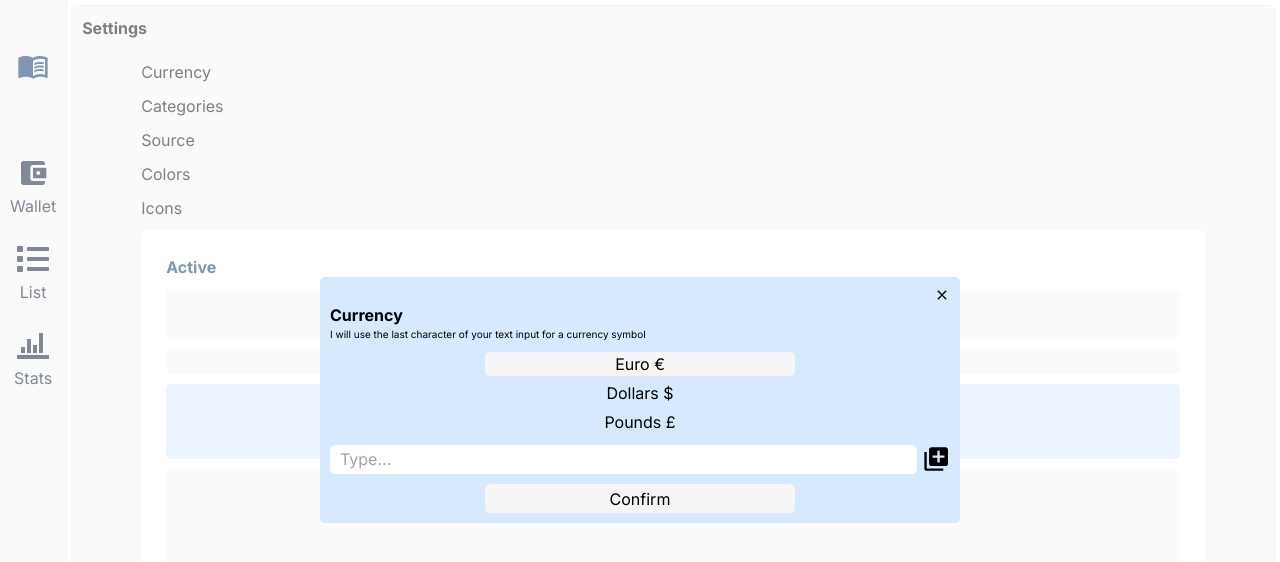
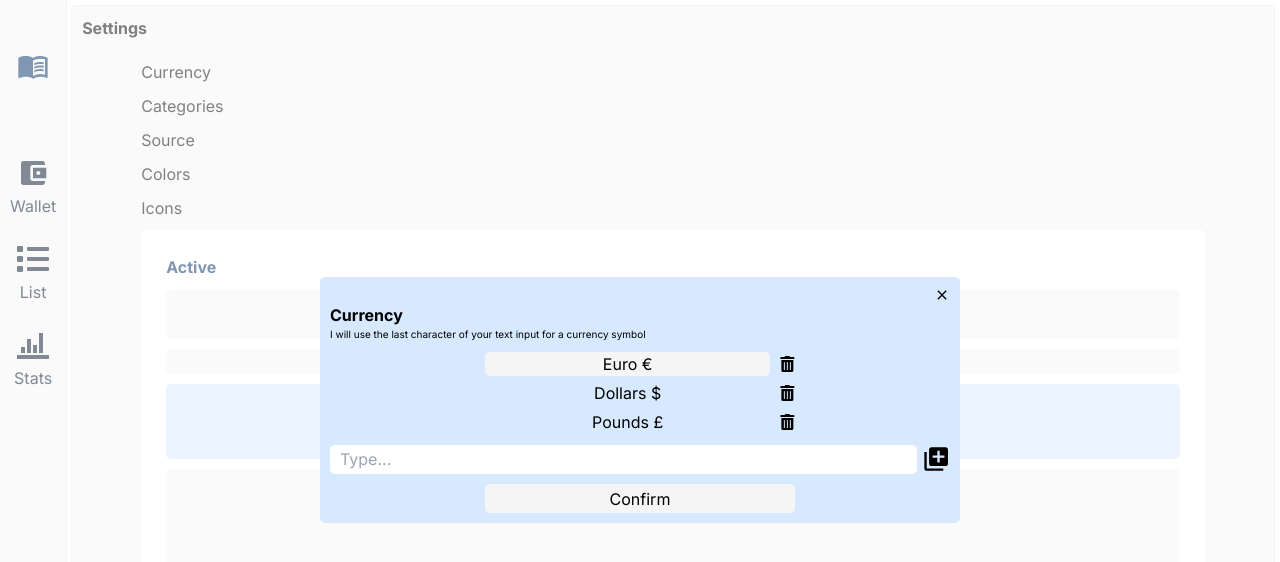
Before and after one commit to eimuciu/cash-tracker, a Next.js app: page /settings in a window 1280 px wide. Both pictures are taken after a click on the element "Currency". Shown: the top 562 px of the page. Built offline with nearby package versions, Linux system fonts and the light colour scheme.

Commit message:
adding remove currency feature

```diff
--- a/src/app/components/pages/settings/currencySetting/index.tsx
+++ b/src/app/components/pages/settings/currencySetting/index.tsx
@@ -2,6 +2,7 @@ import { useState, useRef, useEffect } from 'react';
 import { MdLibraryAdd } from 'react-icons/md';
 import { useThemeContext } from '@/app/store/themeStore';
 import { useDataContext } from '@/app/store/dataStore';
+import { FaTrashAlt } from 'react-icons/fa';
 
 interface Props {
   closeModal: () => void;
@@ -34,13 +35,17 @@ export default function CurrencySetting({ closeModal }: Props) {
     closeModal();
   };
 
+  const onRemoveCurrency = (curr: string) => {
+    setCurrenciesList((prev) => prev.filter((x) => x !== curr));
+  };
+
   return (
     <div className="flex flex-col items-center w-[100%] gap-[10px]">
       <div className="w-[50%] flex flex-col gap-[5px]">
         {currenciesList.map((x: any) => (
+          <div key={x} className="flex gap-[10px] items-center">
             <div
-            key={x}
-            className="text-center rounded-[5px] cursor-pointer"
+              className="text-center rounded-[5px] cursor-pointer w-[100%]"
               style={
                 x[x.length - 1] == activeCurrency
                   ? { backgroundColor: themeColorsList.secondColor }
@@ -51,6 +56,13 @@ export default function CurrencySetting({ closeModal }: Props) {
               }}
             >
               {x}
+            </div>
+            <FaTrashAlt
+              onClick={() => {
+                onRemoveCurrency(x);
+              }}
+              className="cursor-pointer"
+            />
           </div>
         ))}
       </div>
```
Lines whose indentation alone changed are shown as unchanged.
